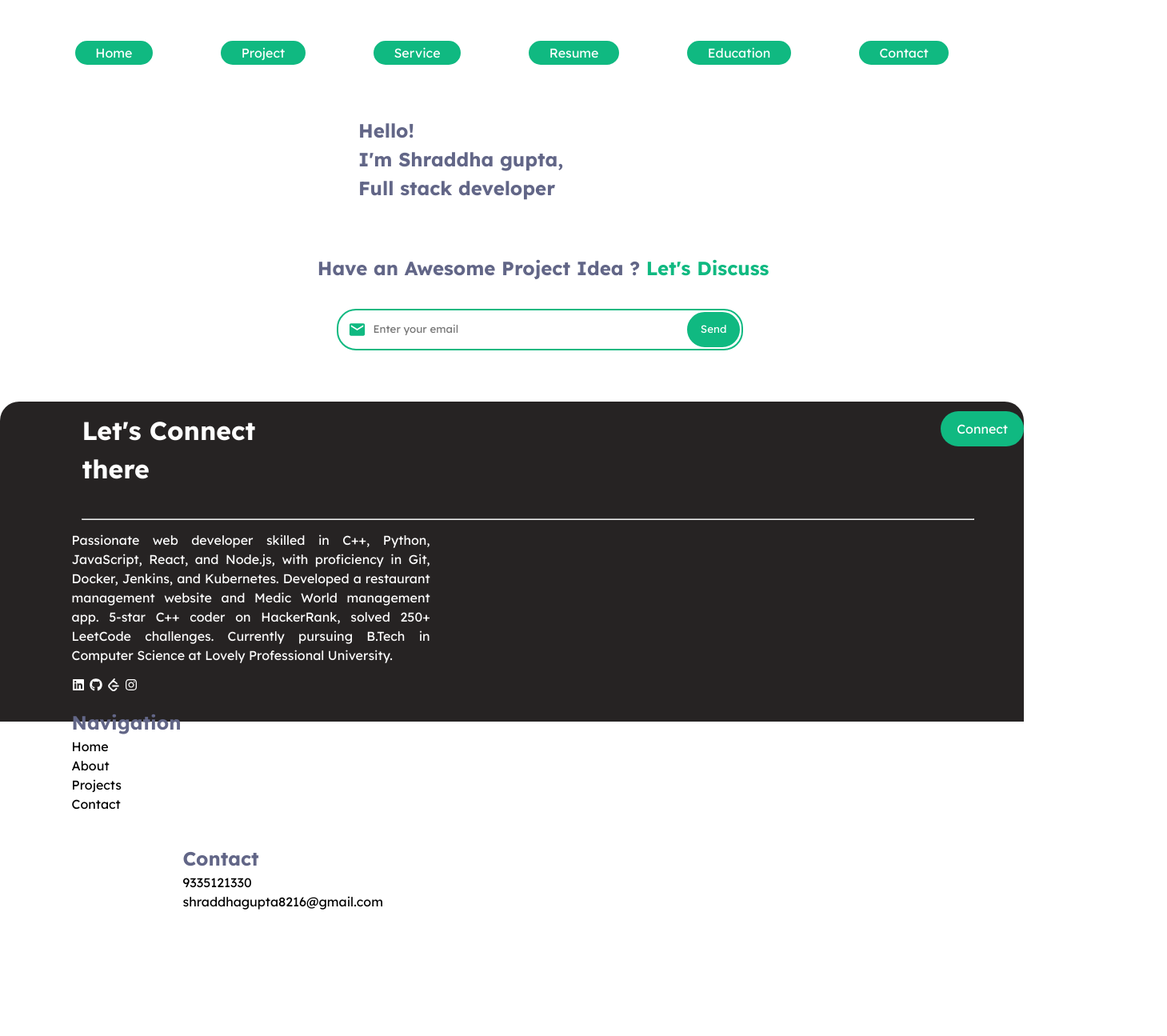
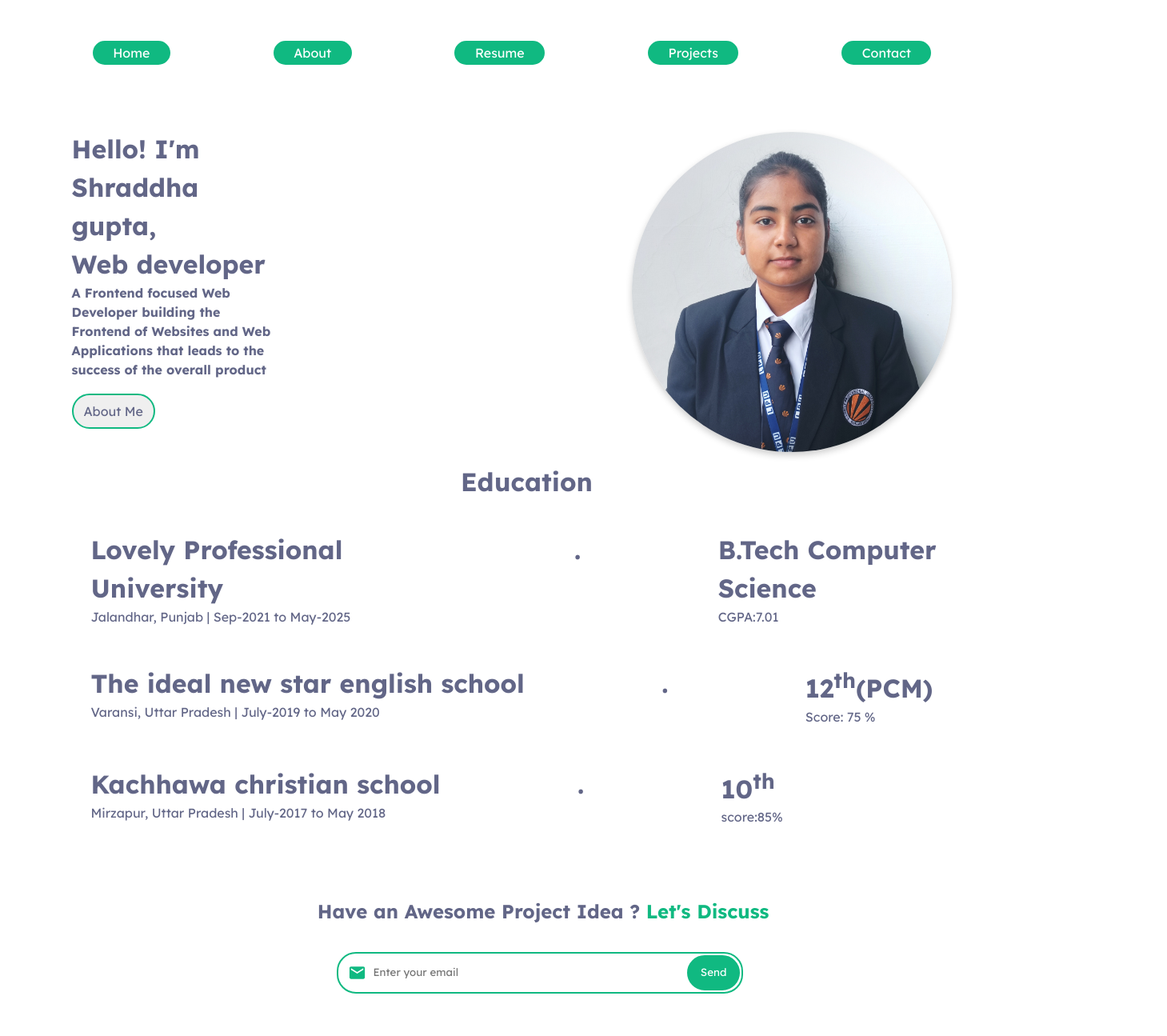
Before and after one commit to shraddhagupta525/portfolio, a React (Vite) app: page / in a window 1280 px wide. Shown: the top 1295 px of the page at 80% size, 1459 px wide, since content can reach past the window. Before the commit the page ends 1161 px from the top, so only its background shows below. Built offline with nearby package versions, Linux system fonts and the light colour scheme.

Commit message:
education deatils added

```diff
--- a/src/Components/footer/Footer.css
+++ b/src/Components/footer/Footer.css
@@ -46,16 +46,17 @@ footer {
 }
 .details{
   margin: 0px 7%;
-  width: 35%;
+  width: 45%;
 }
 
 .social{
   display: flex;
-  flex-direction: column;
-  gap: 15px;
+  flex-direction: row;
+  gap: 200px;
 }
 .contact{
-
+margin-top: 0%;
+padding: 0%;
 
 }
 .navigation{
--- a/src/Components/footer/Footer.jsx
+++ b/src/Components/footer/Footer.jsx
@@ -64,7 +64,6 @@ export default function Footer() {
           </div>
           <div className="contact">
           <h2>Contact</h2>
-
             <ul>
               <li>
                 <a href="tel:9335121330">9335121330</a>
--- a/src/Components/header/Header.jsx
+++ b/src/Components/header/Header.jsx
@@ -10,17 +10,15 @@ export default function Header() {
           <Link to="/" className="navi">
             Home
           </Link>
-          <Link to="/project" className="navi">
-            Project
+          <Link to="/about" className="navi">
+            About
           </Link>
-          <Link to="/service" className="navi">
-            Service
-          </Link>
+
           <Link to="https://docs.google.com/document/d/123HrTR7rbv5S4d1nqjHkj5I7CQtYZckqdfUGkAIotSo/edit?usp=sharing" target="_blank" className="navi">
             Resume
           </Link>
-          <Link to="/education" className="navi">
-            Education
+          <Link to="/project" className="navi">
+            Projects
           </Link>
           <Link to="/contact" className="navi">
             Contact
--- a/src/Home.css
+++ b/src/Home.css
@@ -1,43 +1,106 @@
-.discuss{
-    color: #10B981;
-    ;
+.discuss {
+  color: #10b981;
 }
-.contact{
+.contact {
   margin: 2%;
   margin-left: 28%;
   padding: 3%;
-
 }
-.email{
+.email {
   margin-top: 4%;
   margin-left: 3%;
   display: flex;
-    color: #10B981;
-    border: 2px solid ;
+  color: #10b981;
+  border: 2px solid;
   border-radius: 24px;
   padding: 2px;
   align-items: center;
   width: 500px;
-
 }
-.send{
-    border: 2px solid #10B981;
+.send {
+  border: 2px solid #10b981;
   border-radius: 24px;
-    padding:10px 15px;
-    background-color: #10B981;
+  padding: 10px 15px;
+  background-color: #10b981;
   color: white;
 }
-.email input{
+.email input {
   border-radius: 24px;
 }
-.emailicon{
-    color: #10B981;
+.emailicon {
+  color: #10b981;
 
   font-size: 30px;
   margin-left: 10px;
+}
+.intro {
+  margin-top: 1%;
+  margin-left: 35%;
+  display: flex;
+  flex-direction: row;
+  align-items: center;
+  margin: 0px 7%;
+}
+.profile-image{
+    width: 400px;
+    height: 400px;
+    border-radius: 50%;
+    margin-top: 3%;
+    margin-left: 40%;
+    box-shadow: 0 4px 8px 0 rgba(0, 0, 0, 0.2);
+}
+.full-intro{
+    font-size: medium;
+}
+.about-me-btn{
+    margin-top: 7%;
+    width: 40%;
+    padding:3%;
+
+    border: 2px solid #10b981;
+    border-radius: 45px;
+    font-size: medium;
+    /* margin-left: 10%; */
+}
+.about-me{
+    margin-top: 1%;
+    margin-left: 45%;
 
 }
-.intro{
+.education-details{
+    display: flex;
+    flex-direction: column;
     margin-top: 1%;
-    margin-left: 35%;
+    margin-left: 7%;
 }
+.graduation{
+    display: flex;
+    flex-direction: row;
+    gap: 15%;
+    align-items: justify;
+    margin: 2%;
+}
+.twelveth{
+    display: flex;
+    flex-direction: row;
+    gap: 15%;
+    align-items: justify;
+    margin: 2%;
+
+}
+.tenth{
+    display: flex;
+    flex-direction: row;
+    gap: 15%;
+    align-items: justify;
+    margin: 2%;
+
+
+
+}
+.dot3{
+
+
+
+
+}
--- a/src/Home.jsx
+++ b/src/Home.jsx
@@ -5,18 +5,83 @@ import { MdEmail } from "react-icons/md";
 export default function Home() {
   return (
     <>
-    {/* intro part */}
-    <section className="intro">
-      <h1>
-        Hello! <br />I'm Shraddha gupta, <br /><span className="full-satck">Full stack developer
+      {/* intro part */}
+      <div className="intro">
+        <h1>
+          Hello! I'm Shraddha gupta, <br />
+          <span className="full-satck">Web developer</span> <br />
+          <span className="full-intro">
+            <p>
+              A Frontend focused Web Developer building the Frontend of Websites
+              and Web Applications that leads to the success of the overall
+              product
+              <button className="about-me-btn">About Me </button>
+            </p>
           </span>
-      </h1>
+        </h1>
+        <br />
+        {/* profile image */}
+        <img
+          src="/src/assets/formal.jpeg"
+          className="profile-image"
+          alt="Shraddha's photo"
+        />
+      </div>
 
+      {/* About me */}
+      <div className="about-me">
+        <h1>Education</h1>
+      </div>
+      <div className="education-details">
+        <div className="graduation">
+          <div className="college">
+            <h1>Lovely Professional University</h1>
+            <p>Jalandhar, Punjab | Sep-2021 to May-2025</p>
+          </div>
+          <div className="dot1">
+            {/* for dotted designing */}
 
+            <h1>.</h1>
+          </div>
+          <div className="course">
+            <h1>B.Tech Computer Science</h1>
+            <p>CGPA:7.01</p>
+          </div>
+        </div>
+        <div className="twelveth">
+          <div className="college">
+            <h1>The ideal new star english school</h1>
+            <p>Varansi, Uttar Pradesh | July-2019 to May 2020</p>
+          </div>
+          <div className="dot2">
+            {/* for dotted designing */}
+            <h1>.</h1></div>
+          <div className="course">
+            <h1>
+              12<sup>th</sup>(PCM)
+            </h1>
+            <p>Score: 75 %</p>
+          </div>
+        </div>
+        <div className="tenth">
+          <div className="college">
+            <h1>Kachhawa christian school</h1>
+            <p>Mirzapur, Uttar Pradesh | July-2017 to May 2018</p>
+          </div>
+          <div className="dot3">
+            {/* for dotted designing */}
 
+            <h1>.</h1>
+          </div>
+          <div className="course">
+            <h1>
+              10<sup>th</sup>
+            </h1>
+            <p>score:85%</p>
+          </div>
+        </div>
+      </div>
 
-
-    </section>
       {/* contact through email */}
       <section className="contact">
         <h1>
@@ -24,7 +89,7 @@ export default function Home() {
           <span className="discuss"> Let's Discuss</span>
         </h1>
         <form action="" className="email">
-          <MdEmail className="emailicon"/>
+          <MdEmail className="emailicon" />
 
           <input type="email" placeholder="Enter your email" pointer="text" />
           <button type="submit" className="send">
```
Also changed, not shown: src/assets/formal.jpeg (added). Lines whose indentation alone changed are shown as unchanged.
